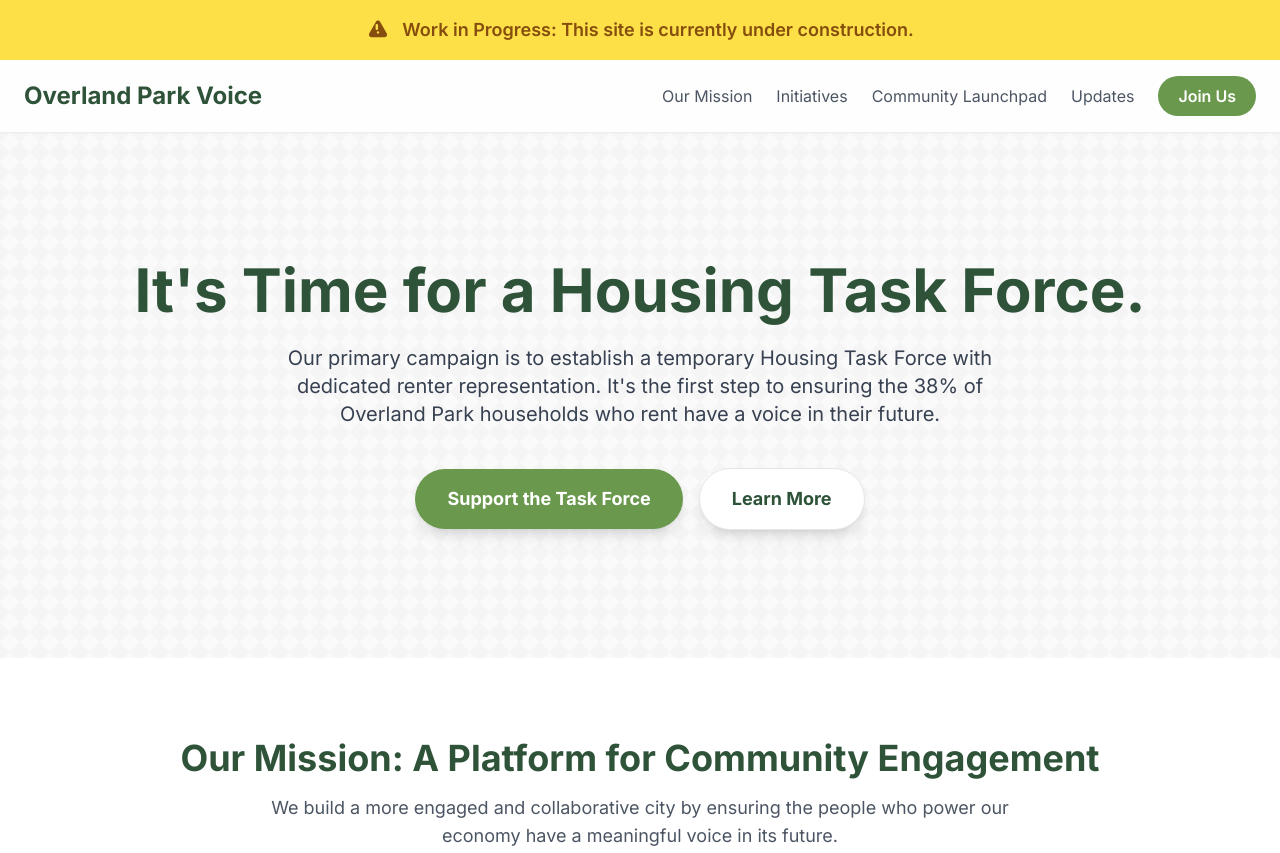
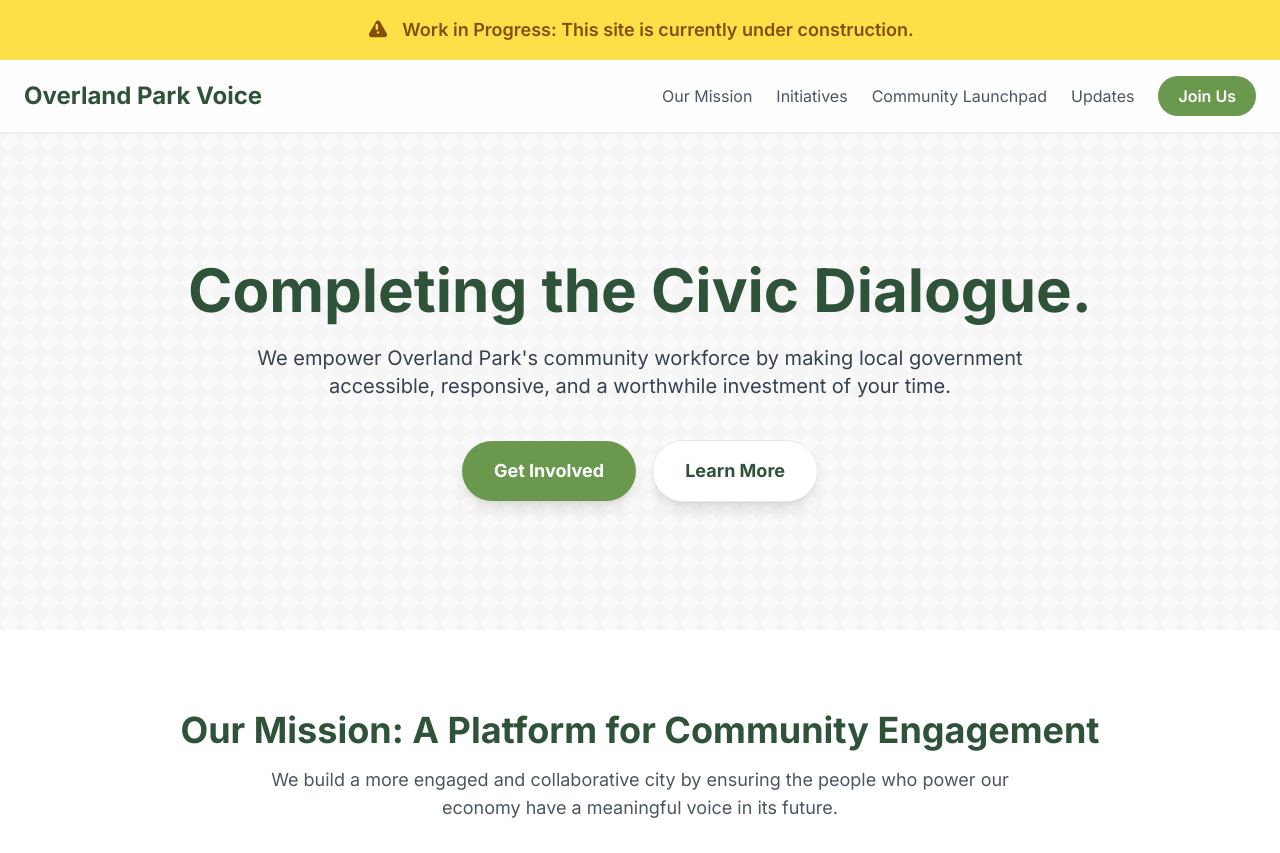
Before and after one commit to OP-Voice/WebHome, a plain HTML site: page index.html in a window 1280 px wide. Shown: the top 853 px of the page. Drawn offline with nearby package versions, Linux system fonts and the light colour scheme.

Commit message:
Update index.html

```diff
--- a/index.html
+++ b/index.html
@@ -119,10 +119,10 @@
         <!-- Hero Section -->
         <section class="hero-bg py-20 md:py-32">
             <div class="container mx-auto px-6 text-center">
-                <h1 class="text-4xl md:text-6xl font-bold text-brand-dark-green leading-tight">It's Time for a Housing Task Force.</h1>
-                <p class="mt-6 text-lg md:text-xl text-gray-700 max-w-3xl mx-auto">Our primary campaign is to establish a temporary Housing Task Force with dedicated renter representation. It's the first step to ensuring the 38% of Overland Park households who rent have a voice in their future.</p>
+                <h1 class="text-4xl md:text-6xl font-bold text-brand-dark-green leading-tight">Completing the Civic Dialogue.</h1>
+                <p class="mt-6 text-lg md:text-xl text-gray-700 max-w-3xl mx-auto">We empower Overland Park's community workforce by making local government accessible, responsive, and a worthwhile investment of your time.</p>
                 <div class="mt-10 flex justify-center items-center space-x-4">
-                    <a href="#get-involved" class="bg-brand-light-green text-white px-8 py-4 rounded-full font-bold text-lg hover:bg-brand-dark-green transition-transform transform hover:scale-105 shadow-lg">Support the Task Force</a>
+                    <a href="#get-involved" class="bg-brand-light-green text-white px-8 py-4 rounded-full font-bold text-lg hover:bg-brand-dark-green transition-transform transform hover:scale-105 shadow-lg">Get Involved</a>
                     <a href="#mission" class="bg-white text-brand-dark-green px-8 py-4 rounded-full font-bold text-lg hover:bg-gray-100 transition-transform transform hover:scale-105 shadow-lg border border-gray-200">Learn More</a>
                 </div>
             </div>
```
